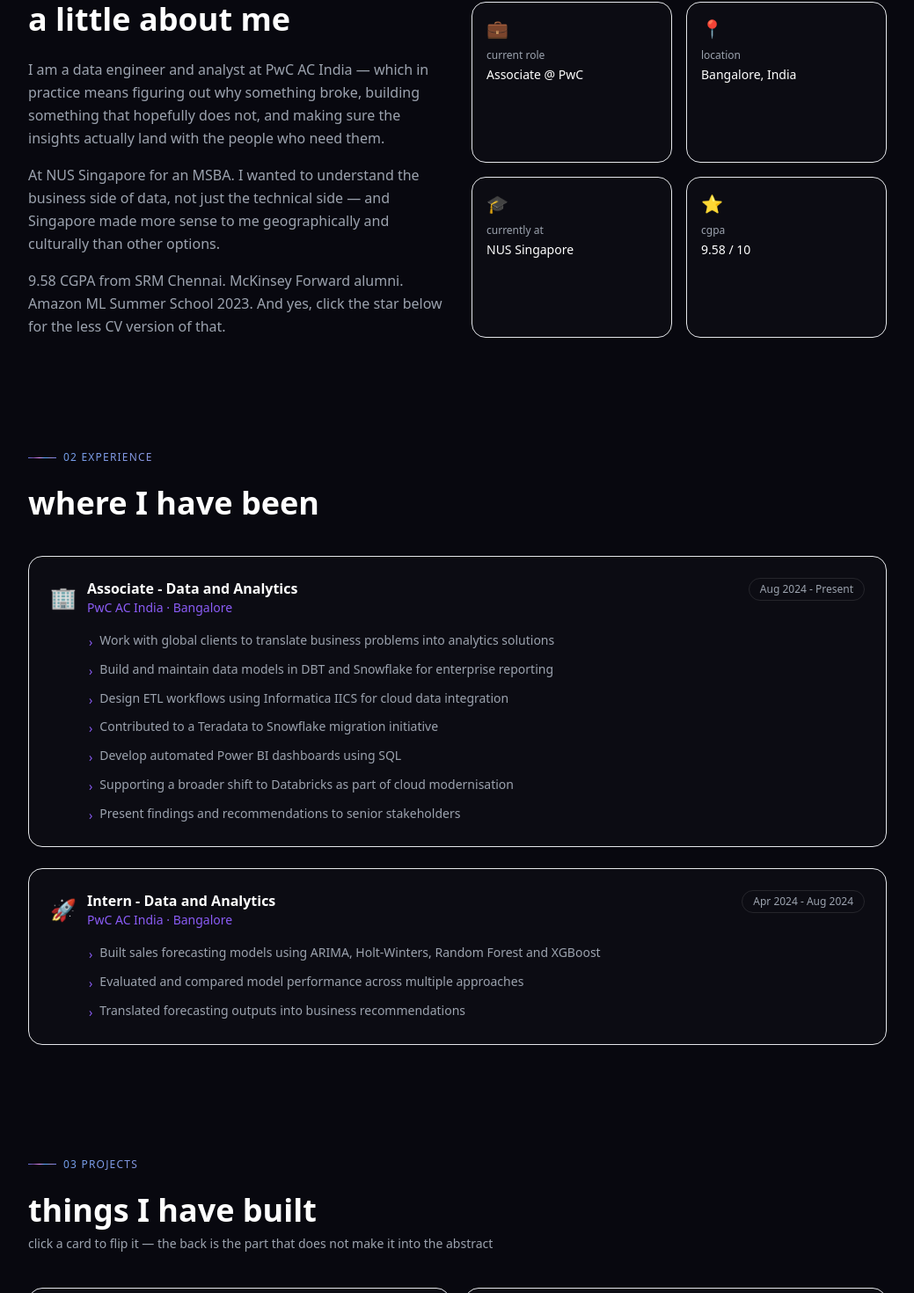
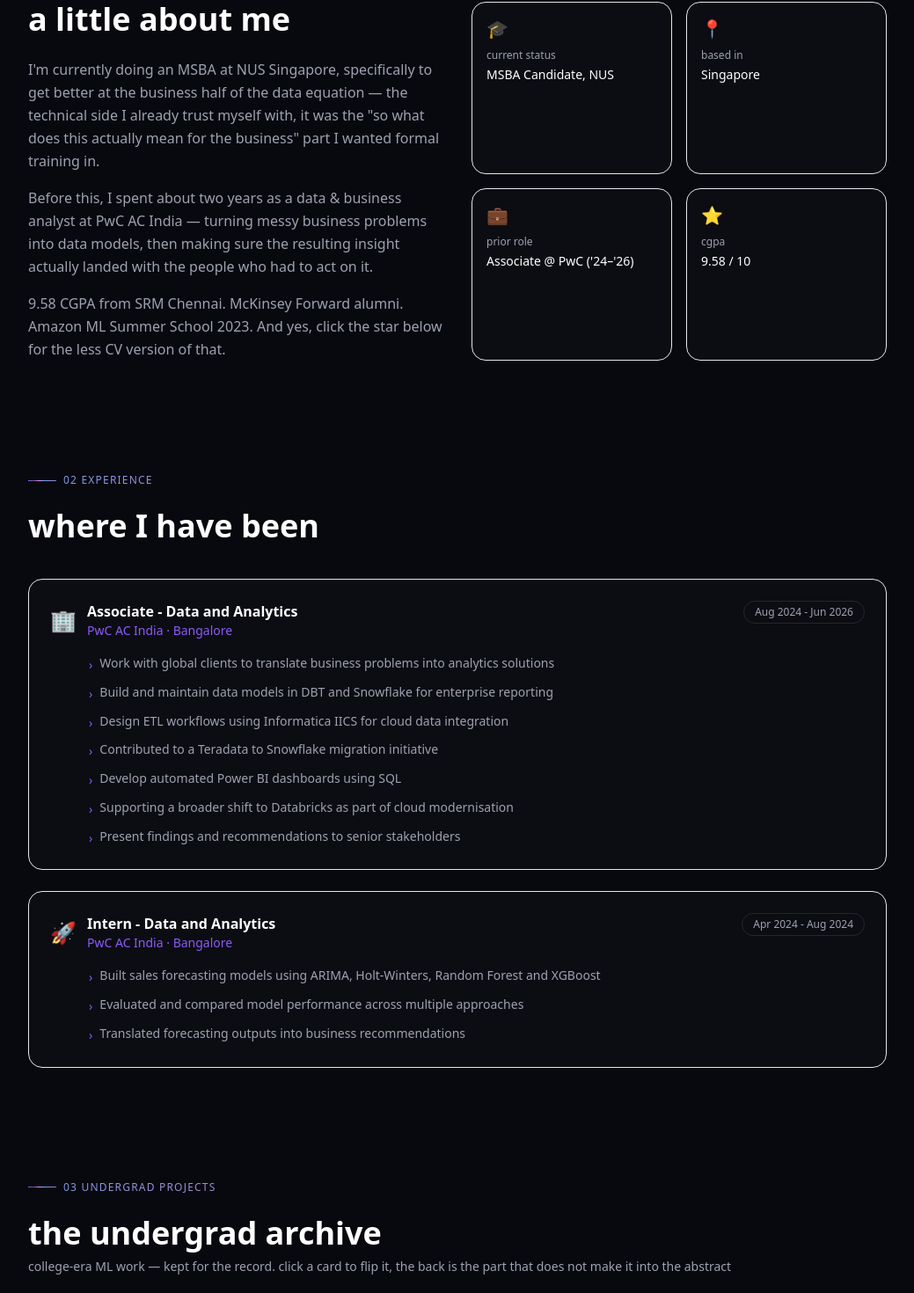
Before and after one commit to Sharmishtha-b/sharmishtha-portfolio, a React (Vite) app: page / in a window 1280 px wide. Shown: the part 1014-2484 px from the top of the page at 88% size, without its empty margins (120-1159 px from the left). Built offline with nearby package versions, Linux system fonts and the light colour scheme.

Commit message:
Update App.jsx

```diff
--- a/src/App.jsx
+++ b/src/App.jsx
@@ -1,7 +1,7 @@
 import { useState, useEffect, useRef } from "react";
 import { motion, useScroll, useSpring, AnimatePresence } from "framer-motion";
 
-const ROLES = ["Data Engineer", "Analytics Engineer", "ML Enthusiast", "NUS MSBA 2026", "Problem Solver"];
+const ROLES = ["Data Analyst", "Business Analyst", "Analytics Engineer", "NUS MSBA 2026", "Problem Solver"];
 const HOLO = "linear-gradient(135deg, #667eea 0%, #764ba2 20%, #f093fb 40%, #4facfe 60%, #a18cd1 80%, #667eea 100%)";
 const HOLO_ANIM = { backgroundImage: HOLO, backgroundSize: "200% auto", WebkitBackgroundClip: "text", backgroundClip: "text", WebkitTextFillColor: "transparent", animation: "holoShift 4s linear infinite" };
 
@@ -78,16 +78,16 @@
   useEffect(() => {
     function tick() {
       const now = new Date();
-      const ist = new Date(now.toLocaleString('en-US',{timeZone:'Asia/Kolkata'}));
-      setTime(ist.toLocaleTimeString('en-US',{hour:'2-digit',minute:'2-digit',hour12:true}));
-      setDate(ist.toLocaleDateString('en-US',{weekday:'short',month:'short',day:'numeric'}));
+      const sg = new Date(now.toLocaleString('en-US',{timeZone:'Asia/Singapore'}));
+      setTime(sg.toLocaleTimeString('en-US',{hour:'2-digit',minute:'2-digit',hour12:true}));
+      setDate(sg.toLocaleDateString('en-US',{weekday:'short',month:'short',day:'numeric'}));
     }
     tick(); const i=setInterval(tick,1000); return ()=>clearInterval(i);
   },[]);
   return (
     <div className="flex flex-col gap-2 mt-6">
       <div onClick={onClockClick} className="inline-flex items-center gap-2 px-3 py-2 rounded-xl border border-gray-200 dark:border-white/5 bg-gray-50 dark:bg-white/5 text-xs cursor-pointer hover:border-violet-300 dark:hover:border-violet-500/30 transition-all group">
-        <span>🕐</span><span className="text-gray-400 group-hover:text-violet-400 transition-colors">Bangalore</span><span className="text-gray-900 dark:text-white font-mono ml-auto">{time}</span>
+        <span>🕐</span><span className="text-gray-400 group-hover:text-violet-400 transition-colors">Singapore</span><span className="text-gray-900 dark:text-white font-mono ml-auto">{time}</span>
       </div>
       <div className="inline-flex items-center gap-2 px-3 py-2 rounded-xl border border-gray-200 dark:border-white/5 bg-gray-50 dark:bg-white/5 text-xs">
         <span>📅</span><span className="text-gray-400">Today</span><span className="text-gray-900 dark:text-white font-mono ml-auto">{date}</span>
@@ -101,7 +101,8 @@
   const items = [
     {label:'About me',icon:'👋',href:'#about'},
     {label:'Work experience',icon:'🏢',href:'#experience'},
-    {label:'Projects',icon:'🔬',href:'#projects'},
+    {label:'Undergrad projects',icon:'🔬',href:'#projects'},
+    {label:'Independent projects',icon:'🚀',href:'#independent'},
     {label:'Skills',icon:'⚡',href:'#skills'},
     {label:'Certifications',icon:'🏆',href:'#certifications'},
     {label:'Beyond data',icon:'✨',href:'#beyond'},
@@ -109,7 +110,6 @@
     {label:'Email me',icon:'✉️',href:'mailto:sharmishthabhar@gmail.com'},
     {label:'LinkedIn',icon:'💼',href:'https://linkedin.com/in/sharmishtha-bharti-8ab54b209'},
     {label:'GitHub',icon:'🐙',href:'https://github.com/Sharmishtha-b'},
-    {label:'Neo Pearl Pins',icon:'📌',href:'https://pinterest.com/neopearlpins'},
   ];
   const filtered = items.filter(i=>i.label.toLowerCase().includes(query.toLowerCase()));
   useEffect(() => {
@@ -144,8 +144,8 @@
 
 function TimezoneModal({ onClose }) {
   const zones = [
+    {city:'Singapore',tz:'Asia/Singapore',flag:'🇸🇬'},
     {city:'Bangalore',tz:'Asia/Kolkata',flag:'🇮🇳'},
-    {city:'Singapore',tz:'Asia/Singapore',flag:'🇸🇬'},
     {city:'London',tz:'Europe/London',flag:'🇬🇧'},
     {city:'New York',tz:'America/New_York',flag:'🇺🇸'},
     {city:'Tokyo',tz:'Asia/Tokyo',flag:'🇯🇵'},
@@ -159,14 +159,14 @@
     <motion.div initial={{opacity:0}} animate={{opacity:1}} exit={{opacity:0}} className="fixed inset-0 z-[500] flex items-center justify-center bg-black/60 backdrop-blur-md" onClick={onClose}>
       <motion.div initial={{scale:0.9,y:20}} animate={{scale:1,y:0}} exit={{scale:0.9}} className="bg-white dark:bg-[#0e0e18] border border-gray-200 dark:border-white/10 rounded-3xl p-8 max-w-sm w-full mx-4 shadow-2xl" onClick={e=>e.stopPropagation()}>
         <h3 className="font-bold text-gray-900 dark:text-white mb-1">world clock</h3>
-        <p className="text-xs text-gray-400 mb-6">currently in bangalore. next stop singapore.</p>
+        <p className="text-xs text-gray-400 mb-6">currently in singapore. bangalore is home base.</p>
         <div className="space-y-3">
           {zones.map(z=>(
-            <div key={z.city} className={"flex items-center justify-between p-3 rounded-xl "+(z.city==='Bangalore'||z.city==='Singapore'?"bg-violet-50 dark:bg-violet-500/10 border border-violet-200 dark:border-violet-500/20":"bg-gray-50 dark:bg-white/5")}>
+            <div key={z.city} className={"flex items-center justify-between p-3 rounded-xl "+(z.city==='Singapore'?"bg-violet-50 dark:bg-violet-500/10 border border-violet-200 dark:border-violet-500/20":"bg-gray-50 dark:bg-white/5")}>
               <div className="flex items-center gap-2">
                 <span>{z.flag}</span>
                 <span className="text-sm text-gray-700 dark:text-gray-300">{z.city}</span>
-                {z.city==='Singapore'&&<span className="text-xs text-violet-500 bg-violet-100 dark:bg-violet-500/20 px-2 py-0.5 rounded-full">soon</span>}
+                {z.city==='Bangalore'&&<span className="text-xs text-gray-400 bg-gray-100 dark:bg-white/10 px-2 py-0.5 rounded-full">home</span>}
               </div>
               <span className="text-sm font-mono text-gray-900 dark:text-white">{times[z.city]||'--:--'}</span>
             </div>
@@ -255,7 +255,7 @@
   }, []);
 
   useEffect(() => {
-    const sections = ["about","experience","projects","skills","certifications","beyond","contact"];
+    const sections = ["about","experience","projects","independent","skills","certifications","beyond","contact"];
     const observers = sections.map((id) => {
       const el = document.getElementById(id); if (!el) return null;
       const obs = new IntersectionObserver(([e]) => { if (e.isIntersecting) setActiveSection(id); }, { threshold: 0.3 });
@@ -286,13 +286,20 @@
 
   const handleLogoClick = () => { const n=logoClicks+1; setLogoClicks(n); if(n>=5){setShowEaster1(true);setLogoClicks(0);} };
   const toggleFlip = (i) => setFlipped(f=>({...f,[i]:!f[i]}));
-  const navLinks = ["about","experience","projects","skills","certifications","beyond","contact"];
+  const navLinks = ["about","experience","projects","independent","skills","certifications","beyond","contact"];
 
-  const projects = [
+  const undergradProjects = [
     {name:"Parkinsons Detection",desc:"Hybrid CNN-DNN model combining image and tabular data to improve diagnostic accuracy.",back:"The interesting part was integrating two completely different data types — visual MRI scans and clinical features — into one model. Not a standard setup.",tags:["Python","CNN","DNN","ML"],icon:"🧠",github:null},
     {name:"Customer Churn Prediction",desc:"Classification models to identify high-risk customers and support retention strategies.",back:"Spent more time on feature selection and business interpretation than on the model itself. That is usually where the real work is.",tags:["Python","XGBoost","Sklearn"],icon:"📉",github:"https://github.com/Sharmishtha-b/Customer-Churn-Prediction---Project"},
     {name:"Drug Prescription Analysis",desc:"NLP pipeline extracting insights from consumer reviews using NLTK for decision support.",back:"Messy real-world text data. Cleaning it and finding meaningful patterns across thousands of reviews was the actual challenge.",tags:["Python","NLP","NLTK"],icon:"💊",github:"https://github.com/Sharmishtha-b/Drug-Prescription-based-on-Consumer-Reviews"},
     {name:"Diabetes Prediction",desc:"Comparative analysis of ML models with feature engineering and optimization.",back:"Ran six classifiers side by side. The point was not which model won — it was understanding why, and what the features were actually capturing.",tags:["Python","ML","Feature Engineering"],icon:"🔬",github:"https://github.com/Sharmishtha-b/Diabetes-Prediction"},
+  ];
+
+  const funTrack = [
+    {name:"first fun build — incoming",desc:"A low-stakes, vibe-coded weekend project. The idea is more important than the tech stack for this track.",icon:"✨"},
+  ];
+  const seriousTrack = [
+    {name:"first agentic build — incoming",desc:"Something end-to-end: agents, n8n/Kafka-style pipelines, built to actually solve a problem, not just demo one.",icon:"⚙️"},
   ];
 
   const cardBase = "rounded-2xl border border-gray-200 dark:border-white/5 bg-white dark:bg-white/[0.02]";
@@ -391,15 +398,15 @@
           <div className="grid grid-cols-1 md:grid-cols-2 gap-8">
             <div>
               <h2 className="text-4xl font-bold mb-6 text-gray-900 dark:text-white">a little about me</h2>
-              <p className="text-gray-600 dark:text-gray-400 leading-relaxed">I am a data engineer and analyst at PwC AC India — which in practice means figuring out why something broke, building something that hopefully does not, and making sure the insights actually land with the people who need them.</p>
-              <p className="text-gray-600 dark:text-gray-400 leading-relaxed mt-4">At NUS Singapore for an MSBA. I wanted to understand the business side of data, not just the technical side — and Singapore made more sense to me geographically and culturally than other options.</p>
+              <p className="text-gray-600 dark:text-gray-400 leading-relaxed">I'm currently doing an MSBA at NUS Singapore, specifically to get better at the business half of the data equation — the technical side I already trust myself with, it was the "so what does this actually mean for the business" part I wanted formal training in.</p>
+              <p className="text-gray-600 dark:text-gray-400 leading-relaxed mt-4">Before this, I spent about two years as a data &amp; business analyst at PwC AC India — turning messy business problems into data models, then making sure the resulting insight actually landed with the people who had to act on it.</p>
               <p className="text-gray-600 dark:text-gray-400 leading-relaxed mt-4">9.58 CGPA from SRM Chennai. McKinsey Forward alumni. Amazon ML Summer School 2023. And yes, click the star below for the less CV version of that.</p>
             </div>
             <div className="grid grid-cols-2 gap-4">
               {[
-                {label:"current role",value:"Associate @ PwC",icon:"💼"},
-                {label:"location",value:"Bangalore, India",icon:"📍"},
-                {label:"currently at",value:"NUS Singapore",icon:"🎓"},
+                {label:"current status",value:"MSBA Candidate, NUS",icon:"🎓"},
+                {label:"based in",value:"Singapore",icon:"📍"},
+                {label:"prior role",value:"Associate @ PwC ('24–'26)",icon:"💼"},
                 {label:"cgpa",value:"9.58 / 10",icon:"⭐",secret:true},
               ].map((item)=>(
                 <HoloCard key={item.label} className={"p-4 "+(item.secret?"cursor-none ":"")+"bg-white dark:bg-white/[0.02]"} onClick={()=>item.secret&&setShowEaster2(true)}>
@@ -417,7 +424,7 @@
           <h2 className="text-4xl font-bold mb-10 text-gray-900 dark:text-white">where I have been</h2>
           <div className="space-y-6">
             {[
-              {role:"Associate - Data and Analytics",company:"PwC AC India",period:"Aug 2024 - Present",location:"Bangalore",icon:"🏢",points:[
+              {role:"Associate - Data and Analytics",company:"PwC AC India",period:"Aug 2024 - Jun 2026",location:"Bangalore",icon:"🏢",points:[
                 "Work with global clients to translate business problems into analytics solutions",
                 "Build and maintain data models in DBT and Snowflake for enterprise reporting",
                 "Design ETL workflows using Informatica IICS for cloud data integration",
@@ -449,11 +456,11 @@
         </motion.section>
 
         <motion.section id="projects" initial={{opacity:0,y:30}} whileInView={{opacity:1,y:0}} viewport={{once:true}} transition={{duration:0.6}} className="mb-32">
-          <p className="text-xs tracking-widest uppercase mb-6 flex items-center gap-2" style={HOLO_ANIM}><span className="w-8 h-px inline-block" style={{background:HOLO}} />03 projects</p>
-          <h2 className="text-4xl font-bold mb-2 text-gray-900 dark:text-white">things I have built</h2>
-          <p className="text-gray-400 text-sm mb-10">click a card to flip it — the back is the part that does not make it into the abstract</p>
+          <p className="text-xs tracking-widest uppercase mb-6 flex items-center gap-2" style={HOLO_ANIM}><span className="w-8 h-px inline-block" style={{background:HOLO}} />03 undergrad projects</p>
+          <h2 className="text-4xl font-bold mb-2 text-gray-900 dark:text-white">the undergrad archive</h2>
+          <p className="text-gray-400 text-sm mb-10">college-era ML work — kept for the record. click a card to flip it, the back is the part that does not make it into the abstract</p>
           <div className="grid grid-cols-1 md:grid-cols-2 gap-4">
-            {projects.map((project,i)=>(
+            {undergradProjects.map((project,i)=>(
               <div key={i} className="h-56" style={{perspective:'1000px',cursor:'none'}} onClick={()=>toggleFlip(i)}>
                 <motion.div animate={{rotateY:flipped[i]?180:0}} transition={{duration:0.5,type:"spring"}} style={{transformStyle:'preserve-3d',position:'relative',width:'100%',height:'100%'}}>
                   <div style={{backfaceVisibility:'hidden',position:'absolute',inset:0}}>
@@ -486,8 +493,46 @@
           </div>
         </motion.section>
 
+        <motion.section id="independent" initial={{opacity:0,y:30}} whileInView={{opacity:1,y:0}} viewport={{once:true}} transition={{duration:0.6}} className="mb-32">
+          <p className="text-xs tracking-widest uppercase mb-6 flex items-center gap-2" style={HOLO_ANIM}><span className="w-8 h-px inline-block" style={{background:HOLO}} />04 independent projects</p>
+          <h2 className="text-4xl font-bold mb-2 text-gray-900 dark:text-white">the ones nobody assigned me</h2>
+          <p className="text-gray-400 text-sm mb-10 max-w-xl">building on two tracks during the MSBA — one for the fun of it, one to actually solve something end to end. this section fills in as I ship.</p>
+          <div className="grid grid-cols-1 md:grid-cols-2 gap-6">
+            <div>
+              <p className="text-xs tracking-widest uppercase mb-1 font-medium text-pink-500">for fun</p>
+              <p className="text-gray-400 text-xs mb-4">side quests, vibe-coded weekends, ideas that would not leave me alone</p>
+              <div className="space-y-4">
+                {funTrack.map((p,i)=>(
+                  <HoloCard key={i} className="p-6 border-dashed bg-white dark:bg-white/[0.02]">
+                    <div className="flex items-center justify-between mb-3">
+                      <div className="flex items-center gap-2"><span className="text-xl">{p.icon}</span><h3 className="font-semibold text-gray-900 dark:text-white">{p.name}</h3></div>
+                      <span className="text-xs px-2 py-0.5 rounded-full bg-pink-500/10 text-pink-500 border border-pink-500/20 flex-shrink-0">brewing</span>
+                    </div>
+                    <p className="text-sm text-gray-500 dark:text-gray-400 leading-relaxed">{p.desc}</p>
+                  </HoloCard>
+                ))}
+              </div>
+            </div>
+            <div>
+              <p className="text-xs tracking-widest uppercase mb-1 font-medium text-cyan-500">for real</p>
+              <p className="text-gray-400 text-xs mb-4">agentic workflows, n8n / Kafka-style pipelines, built to solve an actual problem</p>
+              <div className="space-y-4">
+                {seriousTrack.map((p,i)=>(
+                  <HoloCard key={i} className="p-6 border-dashed bg-white dark:bg-white/[0.02]">
+                    <div className="flex items-center justify-between mb-3">
+                      <div className="flex items-center gap-2"><span className="text-xl">{p.icon}</span><h3 className="font-semibold text-gray-900 dark:text-white">{p.name}</h3></div>
+                      <span className="text-xs px-2 py-0.5 rounded-full bg-cyan-500/10 text-cyan-500 border border-cyan-500/20 flex-shrink-0">brewing</span>
+                    </div>
+                    <p className="text-sm text-gray-500 dark:text-gray-400 leading-relaxed">{p.desc}</p>
+                  </HoloCard>
+                ))}
+              </div>
+            </div>
+          </div>
+        </motion.section>
+
         <motion.section id="skills" initial={{opacity:0,y:30}} whileInView={{opacity:1,y:0}} viewport={{once:true}} transition={{duration:0.6}} className="mb-32">
-          <p className="text-xs tracking-widest uppercase mb-6 flex items-center gap-2" style={HOLO_ANIM}><span className="w-8 h-px inline-block" style={{background:HOLO}} />04 skills</p>
+          <p className="text-xs tracking-widest uppercase mb-6 flex items-center gap-2" style={HOLO_ANIM}><span className="w-8 h-px inline-block" style={{background:HOLO}} />05 skills</p>
           <h2 className="text-4xl font-bold mb-10 text-gray-900 dark:text-white">what I work with</h2>
           <div className="grid grid-cols-1 md:grid-cols-2 gap-4">
             {[
@@ -505,7 +550,7 @@
         </motion.section>
 
         <motion.section id="certifications" initial={{opacity:0,y:30}} whileInView={{opacity:1,y:0}} viewport={{once:true}} transition={{duration:0.6}} className="mb-32">
-          <p className="text-xs tracking-widest uppercase mb-6 flex items-center gap-2" style={HOLO_ANIM}><span className="w-8 h-px inline-block" style={{background:HOLO}} />05 certifications and awards</p>
+          <p className="text-xs tracking-widest uppercase mb-6 flex items-center gap-2" style={HOLO_ANIM}><span className="w-8 h-px inline-block" style={{background:HOLO}} />06 certifications and awards</p>
           <h2 className="text-4xl font-bold mb-10 text-gray-900 dark:text-white">credentials</h2>
           <div className="grid grid-cols-1 md:grid-cols-2 gap-4">
             {[
@@ -527,12 +572,11 @@
         </motion.section>
 
         <motion.section id="beyond" initial={{opacity:0,y:30}} whileInView={{opacity:1,y:0}} viewport={{once:true}} transition={{duration:0.6}} className="mb-32">
-          <p className="text-xs tracking-widest uppercase mb-6 flex items-center gap-2" style={HOLO_ANIM}><span className="w-8 h-px inline-block" style={{background:HOLO}} />06 beyond data</p>
+          <p className="text-xs tracking-widest uppercase mb-6 flex items-center gap-2" style={HOLO_ANIM}><span className="w-8 h-px inline-block" style={{background:HOLO}} />07 beyond data</p>
           <h2 className="text-4xl font-bold mb-4 text-gray-900 dark:text-white">not just a data person</h2>
           <p className="text-gray-500 dark:text-gray-400 mb-10 max-w-lg leading-relaxed">I claim to be a very boring person. the evidence suggests otherwise.</p>
           <div className="grid grid-cols-1 md:grid-cols-3 gap-4">
             {[
-              {href:"https://pinterest.com/neopearlpins",icon:"📌",title:"Neo Pearl Pins",sub:"@neopearlpins",desc:"Digital lifestyle and aesthetic content. Started it because I spend too much time on Pinterest anyway.",link:"visit",color:"hover:border-pink-300 dark:hover:border-pink-500/30"},
               {icon:"🎬",title:"movies and shows",desc:"I watch a lot. I have opinions. Do not ask me to pick a favourite because I will overthink it.",color:"hover:border-orange-300 dark:hover:border-orange-500/20"},
               {icon:"🍳",title:"cooking and food",desc:"I cook when I need to think. Also very excited about hawker food — genuinely part of the appeal of Singapore.",color:"hover:border-yellow-300 dark:hover:border-yellow-500/20"},
               {icon:"✈️",title:"travel",desc:"Love it, do not do it enough. Working on that.",color:"hover:border-blue-300 dark:hover:border-blue-500/20"},
@@ -557,7 +601,7 @@
         </motion.section>
 
         <motion.section id="contact" initial={{opacity:0,y:30}} whileInView={{opacity:1,y:0}} viewport={{once:true}} transition={{duration:0.6}} className="mb-20">
-          <p className="text-xs tracking-widest uppercase mb-6 flex items-center gap-2" style={HOLO_ANIM}><span className="w-8 h-px inline-block" style={{background:HOLO}} />07 contact</p>
+          <p className="text-xs tracking-widest uppercase mb-6 flex items-center gap-2" style={HOLO_ANIM}><span className="w-8 h-px inline-block" style={{background:HOLO}} />08 contact</p>
           <h2 className="text-4xl font-bold mb-4 text-gray-900 dark:text-white">lets talk</h2>
           <p className="text-gray-500 dark:text-gray-400 mb-10 max-w-md leading-relaxed">a role, a collab, a show recommendation, or just talking data — reach out.</p>
           <div className="flex flex-wrap gap-4">
```
